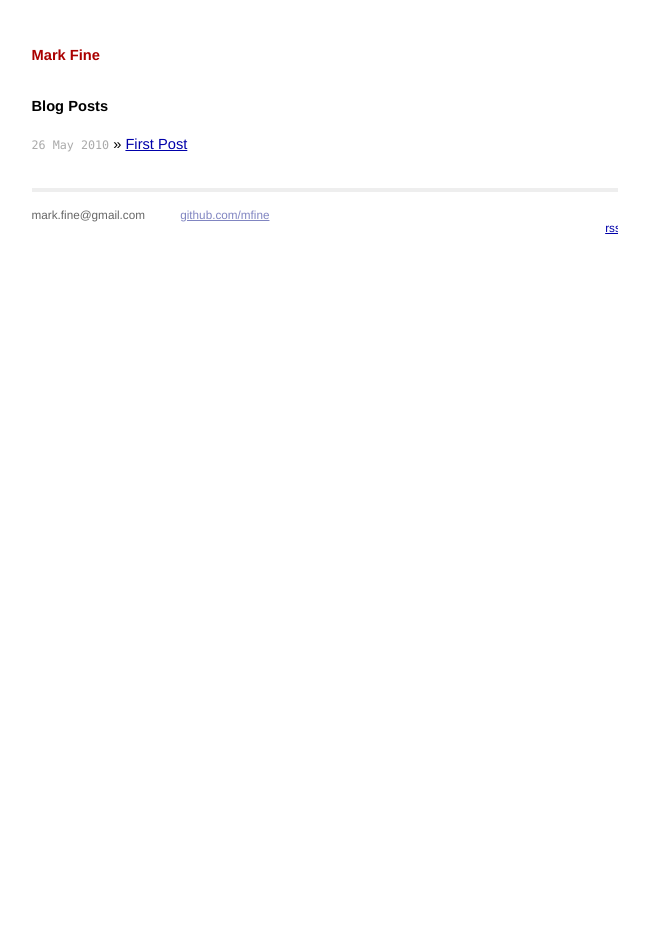
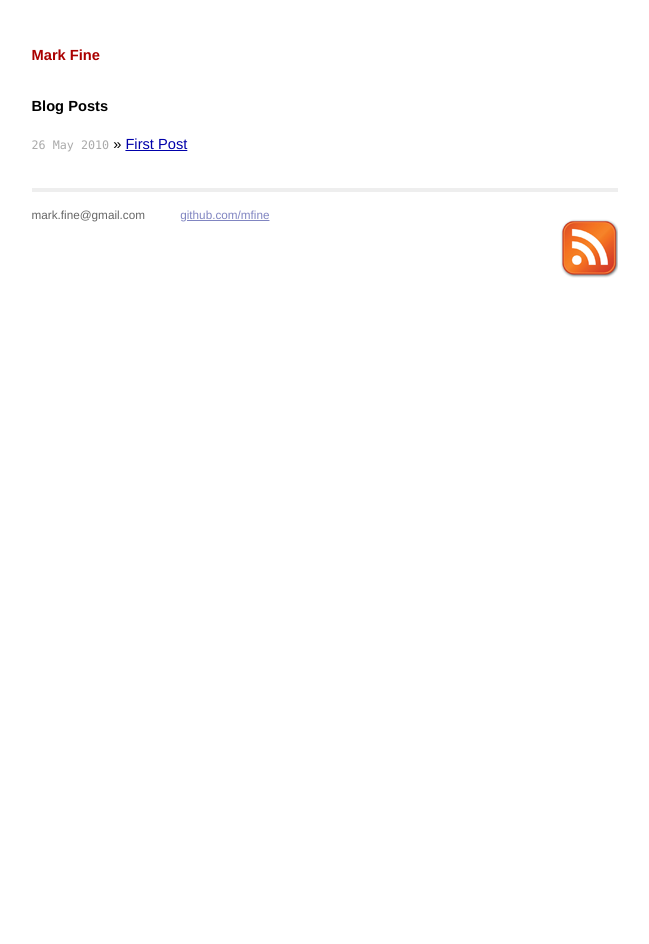
Before and after one commit to mfine/mfine.github.io, a Jekyll site: the page built from index.html, in a window 1280 px wide. Shown: the whole page, without its empty margins (315-964 px from the left). Built offline with Jekyll 4.4.1, drawn with Linux system fonts in a browser that asks for light colours; Markdown is read by kramdown in place of the engine named in the settings.

Commit message:
Adding rss.

```diff
--- a/_layouts/default.html
+++ b/_layouts/default.html
@@ -37,7 +37,8 @@
     </div>
     <div class="rss">
       <p>
-      <a href="http://feeds.feedburner.com/mfine">rss</a>
+        <a href="http://feeds.feedburner.com/mfine">
+          <img src="/images/rss.png" alt="Subscribe to RSS Feed"/>
       </p>
     </div>
   </div>
```
Also changed, not shown: images/rss.png (added).
